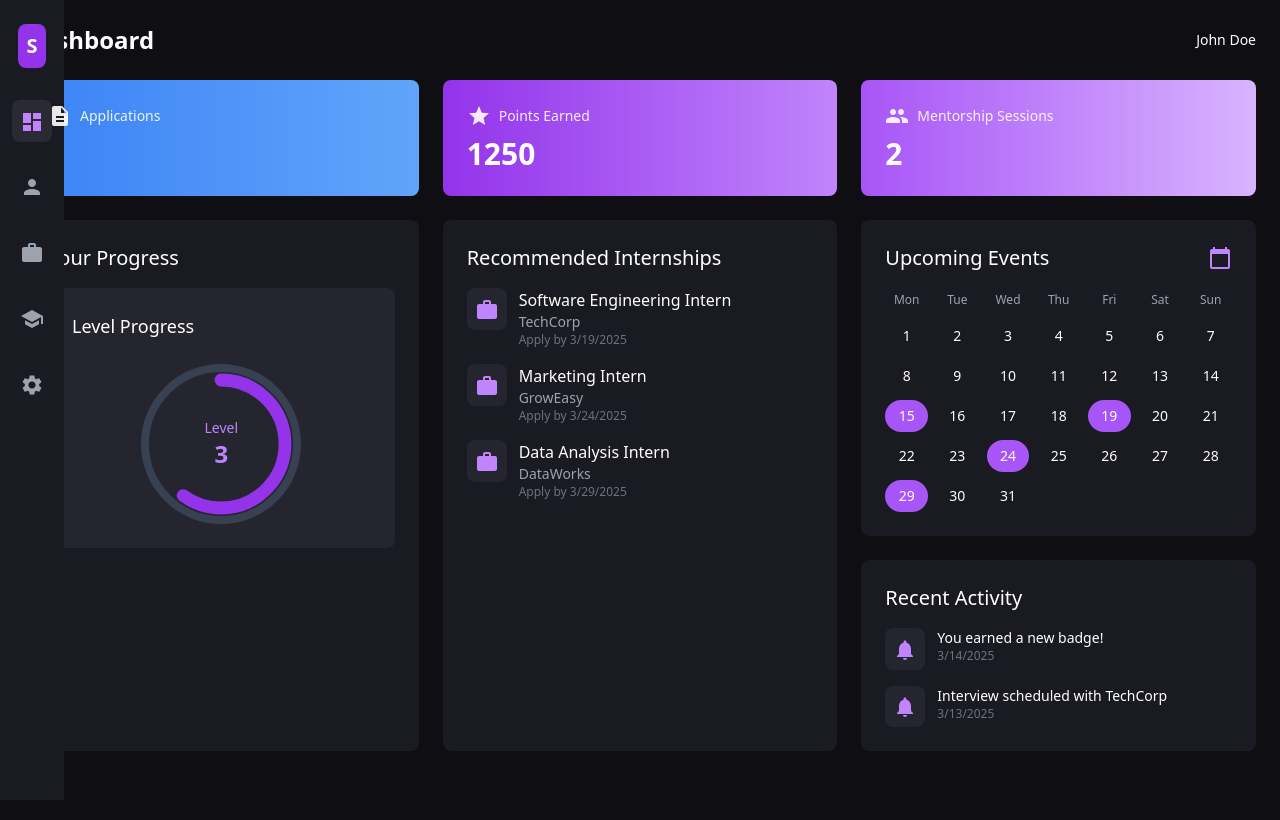
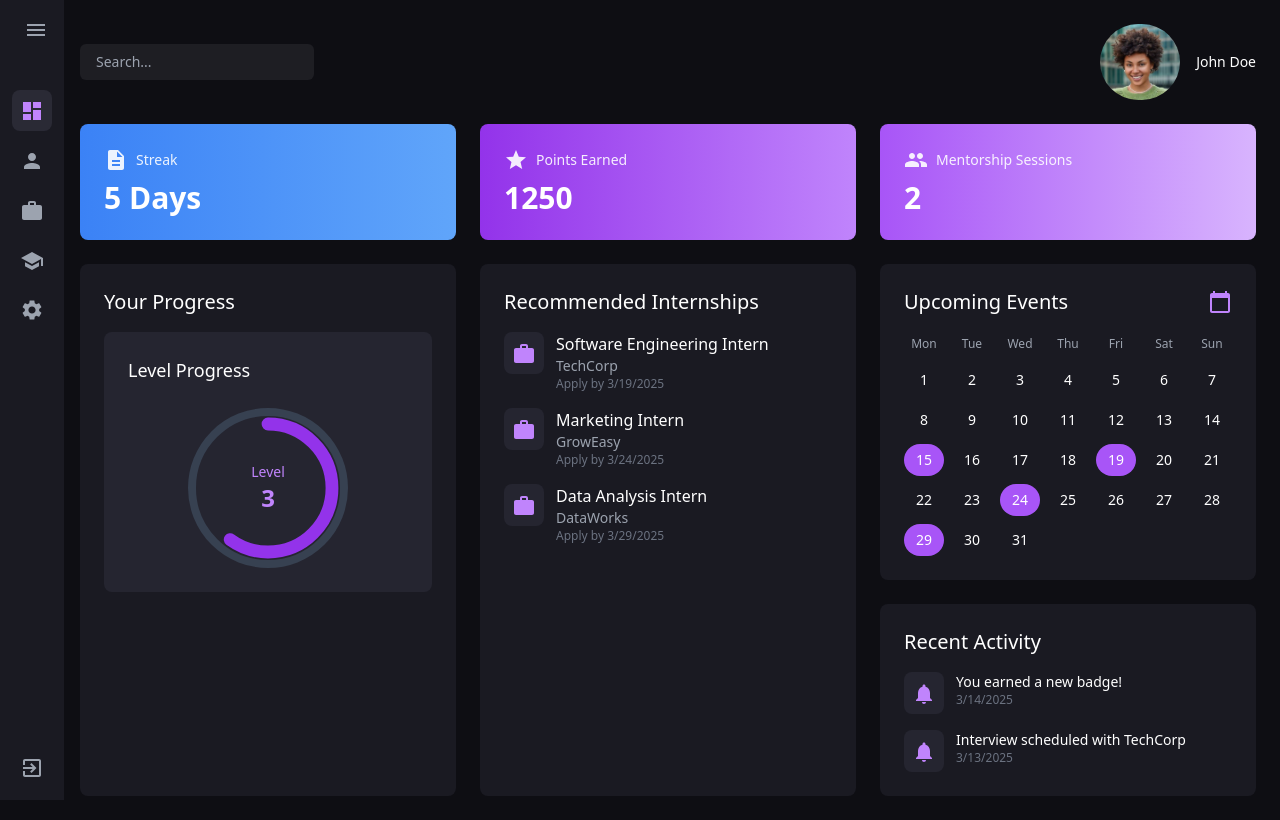
Before and after one commit to 4-DA/ready_to_connect_frontend, a Next.js app: page / in a window 1280 px wide. Built offline with nearby package versions, Linux system fonts and the light colour scheme.

Commit message:
Updates for Dashboard
Dashboard adjusted with image and searchbar

```diff
--- a/app/layout.tsx
+++ b/app/layout.tsx
@@ -7,8 +7,8 @@ import "./globals.css";
 
 
 export const metadata: Metadata = {
-  title: 'Student Dashboard',
-  description: 'Student internship and learning dashboard',
+  title: 'Ready to Conect Dashboard',
+  description: 'Internship dashboard',
 };
 
 export default function RootLayout({
--- a/components/Dashboard.tsx
+++ b/components/Dashboard.tsx
@@ -4,16 +4,32 @@ import StatsCards from './StatsCard';
 import Calendar from './Calendar';
 import ProgressSection from './ProgressSection';
 import InternshipsSection from './InternshipSection';
-
+import Image from 'next/image';
 
 export default function Dashboard() {
   return (
     <div className="flex min-h-screen bg-[#0e0e13] text-white">
       <Sidebar />
-      <div className="flex-1 p-6">
+      <div className="flex-1 p-6 pl-20">
         <header className="flex justify-between items-center mb-6">
-          <h1 className="text-2xl font-semibold">Dashboard</h1>
-          <div className="text-sm">John Doe</div>
+          {/* Search input field */}
+          <input
+            type="text"
+            placeholder="Search..."
+            className="px-4 py-2 bg-[#1e1e23] rounded-md text-sm text-white focus:outline-none"
+          />
+          <div className="flex items-center gap-4">
+            {/* Circular image next to John Doe */}
+
+            <Image
+            src="/Jane-doe.png"
+            alt="profile"
+            height={80}
+            width ={80}
+            className="rounded-full"
+            />
+            <div className="text-sm">John Doe</div>
+          </div>
         </header>
 
         <StatsCards />
--- a/components/Sidebar.tsx
+++ b/components/Sidebar.tsx
@@ -1,3 +1,5 @@
+'use client'
+import { useState } from 'react';
 import Link from 'next/link';
 import {
   Dashboard as DashboardIcon,
@@ -5,33 +7,105 @@ import {
   Work as WorkIcon,
   School as SchoolIcon,
   Settings as SettingsIcon,
-  ExitToApp as LogoutIcon
+  ExitToApp as LogoutIcon,
+  Menu as MenuIcon,
+  ChevronLeft as ChevronLeftIcon
 } from '@mui/icons-material';
 
 export default function Sidebar() {
+  const [expanded, setExpanded] = useState(false);
+  const [mobileOpen, setMobileOpen] = useState(false);
+
+  const toggleSidebar = () => {
+    setExpanded(!expanded);
+  };
+
+  const toggleMobileSidebar = () => {
+    setMobileOpen(!mobileOpen);
+  };
+
+  const navItems = [
+    { icon: <DashboardIcon />, label: 'Dashboard', href: '#', active: true },
+    { icon: <PersonIcon />, label: 'Profile', href: '#', active: false },
+    { icon: <WorkIcon />, label: 'Internships', href: '#', active: false },
+    { icon: <SchoolIcon />, label: 'Education', href: '#', active: false },
+    { icon: <SettingsIcon />, label: 'Settings', href: '#', active: false }
+  ];
+
   return (
-    <div className="w-16 bg-[#1a1a22] flex flex-col items-center py-6 fixed h-full">
-      <div className="bg-purple-600 p-2 rounded-lg mb-8">
-        <span className="text-xl font-bold">S</span>
+    <>
+      {/* Mobile Menu Toggle Button - Only visible on small screens */}
+      <button
+        className="fixed top-4 left-4 z-50 md:hidden bg-[#252530] p-2 rounded-lg text-gray-200"
+        onClick={toggleMobileSidebar}
+      >
+        <MenuIcon />
+      </button>
+
+      {/* Mobile Sidebar Overlay */}
+      {mobileOpen && (
+        <div
+          className="fixed inset-0 bg-black bg-opacity-50 z-40 md:hidden"
+          onClick={toggleMobileSidebar}
+        />
+      )}
+
+      {/* Sidebar - Desktop (always visible) & Mobile (conditionally visible) */}
+      <div
+        className={`
+          fixed h-full z-50 bg-[#1a1a22] transition-all duration-300 ease-in-out
+          ${expanded ? 'w-64' : 'w-16'}
+          md:translate-x-0
+          ${mobileOpen ? 'translate-x-0' : '-translate-x-full md:translate-x-0'}
+        `}
+      >
+        <div className="flex flex-col h-full">
+          {/* Header with logo and toggle */}
+          <div className="flex items-center p-4 justify-between">
+            <div className="flex items-center">
+
+              {expanded && <span className="ml-3 font-semibold text-white">Ready to Connect</span>}
+            </div>
+            <button
+              onClick={toggleSidebar}
+              className="text-gray-400 hover:text-white hidden md:block"
+            >
+              {expanded ? <ChevronLeftIcon /> : <MenuIcon />}
+            </button>
+          </div>
+
+          {/* Navigation Links */}
+          <nav className="flex flex-col gap-2 mt-8 px-3">
+            {navItems.map((item, index) => (
+              <Link
+                href={item.href}
+                key={index}
+                className={`
+                  flex items-center gap-3 p-2 rounded-lg transition-colors
+                  ${item.active
+                    ? 'text-purple-400 bg-[#2a2a35]'
+                    : 'text-gray-400 hover:text-purple-400 hover:bg-[#252530]'
+                  }
+                `}
+              >
+                <div>{item.icon}</div>
+                {expanded && <span>{item.label}</span>}
+              </Link>
+            ))}
+          </nav>
+
+          {/* Bottom Section */}
+          <div className="mt-auto p-3">
+            <Link
+              href="#"
+              className="flex items-center gap-3 p-2 rounded-lg text-gray-400 hover:text-purple-400 hover:bg-[#252530]"
+            >
+              <LogoutIcon />
+              {expanded && <span>Logout</span>}
+            </Link>
+          </div>
+        </div>
       </div>
-
-      <nav className="flex flex-col gap-6 items-center">
-        <Link href="#" className="text-purple-400 p-2 rounded-lg bg-[#2a2a35]">
-          <DashboardIcon />
-        </Link>
-        <Link href="#" className="text-gray-400 hover:text-purple-400 p-2 rounded-lg">
-          <PersonIcon />
-        </Link>
-        <Link href="#" className="text-gray-400 hover:text-purple-400 p-2 rounded-lg">
-          <WorkIcon />
-        </Link>
-        <Link href="#" className="text-gray-400 hover:text-purple-400 p-2 rounded-lg">
-          <SchoolIcon />
-        </Link>
-        <Link href="#" className="text-gray-400 hover:text-purple-400 p-2 rounded-lg mt-auto">
-          <SettingsIcon />
-        </Link>
-      </nav>
-    </div>
+    </>
   );
 }
--- a/components/StatsCard.tsx
+++ b/components/StatsCard.tsx
@@ -8,8 +8,8 @@ import {
     return (
       <div className="grid grid-cols-1 md:grid-cols-3 gap-6">
         <StatCard
-          title="Applications"
-          value="5"
+          title="Streak"
+          value="5 Days"
           bgClass="bg-gradient-to-r from-blue-500 to-blue-400"
           icon={<ApplicationsIcon />}
         />
--- a/package.json
+++ b/package.json
@@ -13,6 +13,7 @@
     "@emotion/styled": "^11.14.0",
     "@mui/icons-material": "^6.4.7",
     "autoprefixer": "^10.4.21",
+    "framer-motion": "^12.5.0",
     "next": "15.2.2",
     "postcss": "^8.5.3",
     "react": "^19.0.0",
```
Also changed, not shown: public/Jane-doe.png (added), 1 other file (tests, documents, lock files or other folders).
